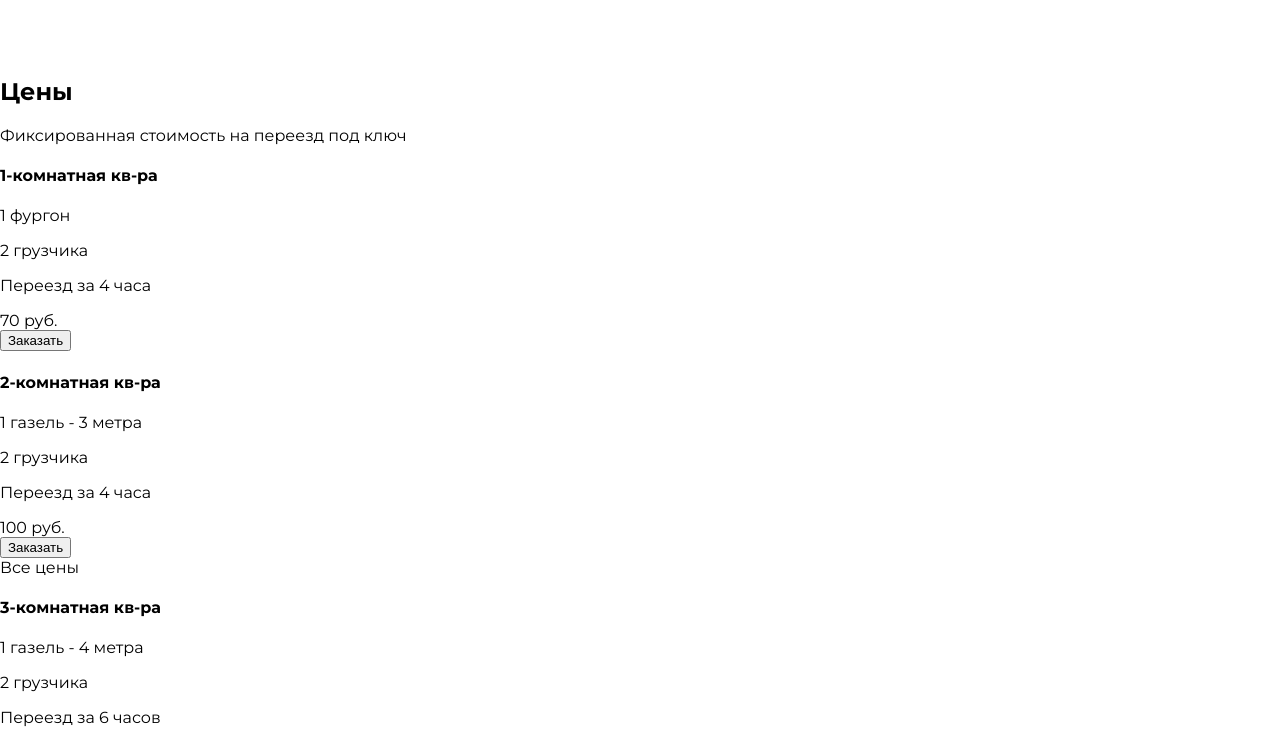
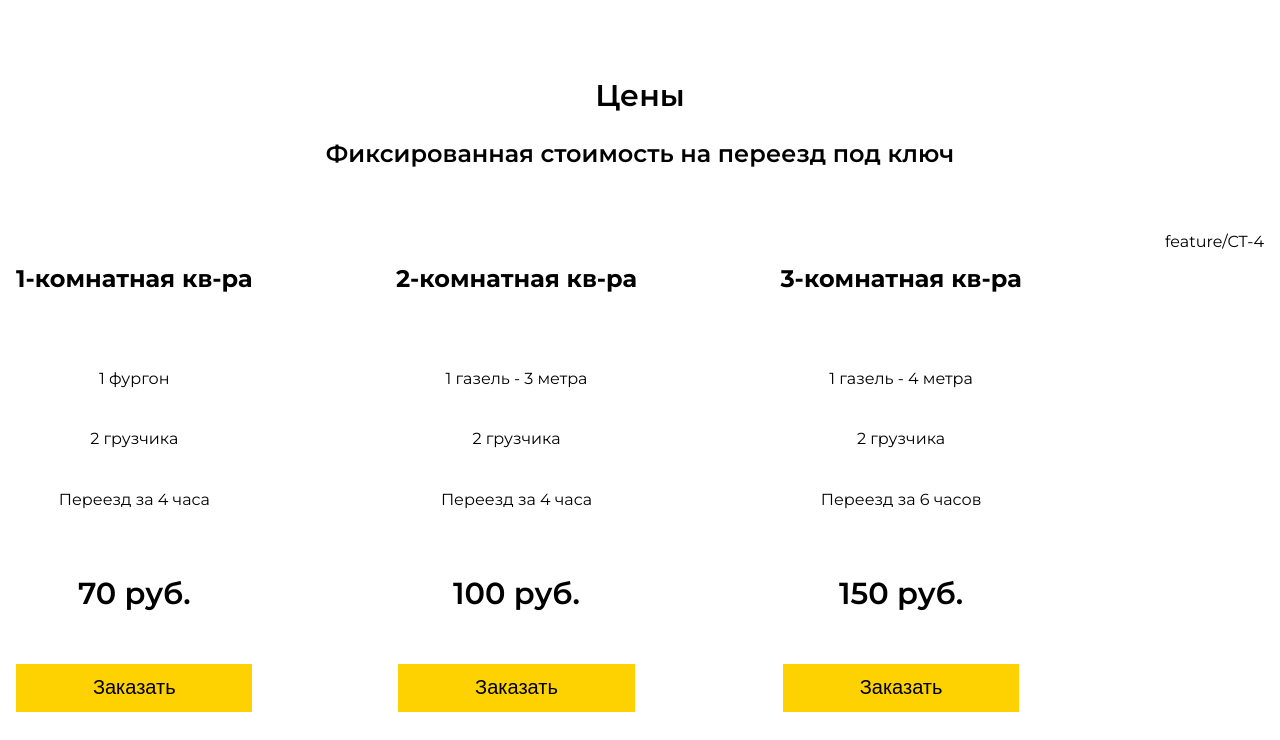
Before and after one commit to Lerinskaya/MOVEE---landing-page, a plain HTML site: page index.html in a window 1280 px wide. Shown: the part 1056-1796 px from the top of the page. Drawn offline with Linux system fonts and the light colour scheme; files whose address does not match are found by name.

Commit message:
Update style.css

```diff
--- a/css/style.css
+++ b/css/style.css
@@ -1,18 +1,12 @@
 @import "./general.css";
 @import "./header.css";
 @import "./question.css";
-feature/CT-5
 @import "./price.css";
 @import "./car.css";
 @import "./review.css";
 @import "./form.css";
 @import "./footer.css";
-
-feature/CT-4
 @import "./price.css";
 @import "./car.css";
 @import "./review.css";
-
 @import "./price.css";
-main
-main
```
